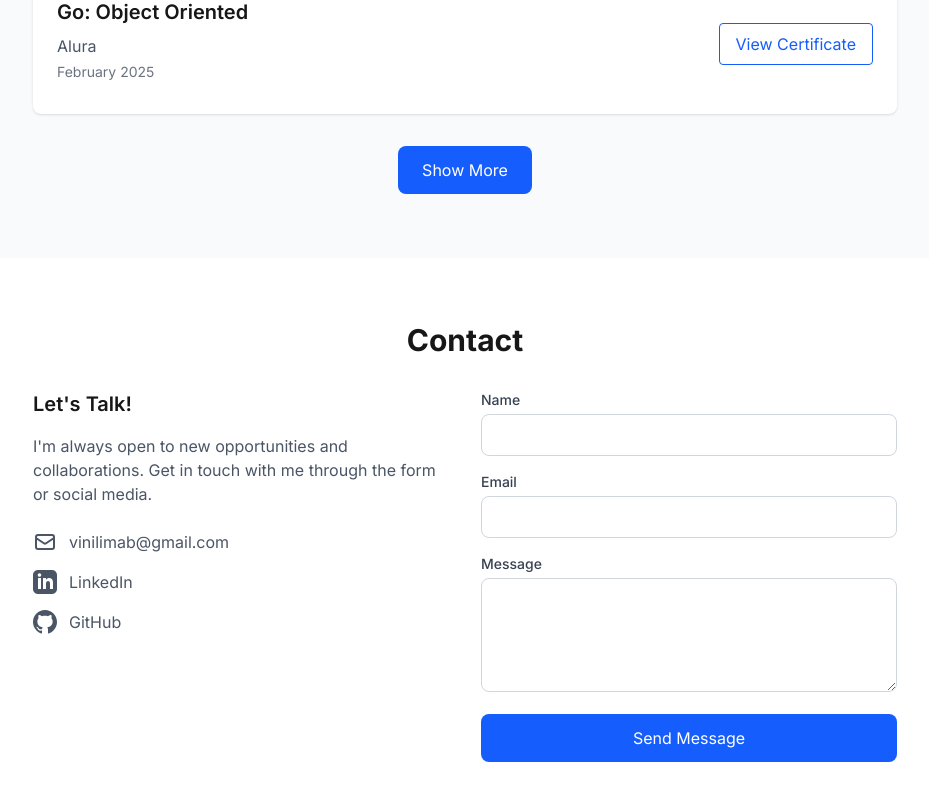
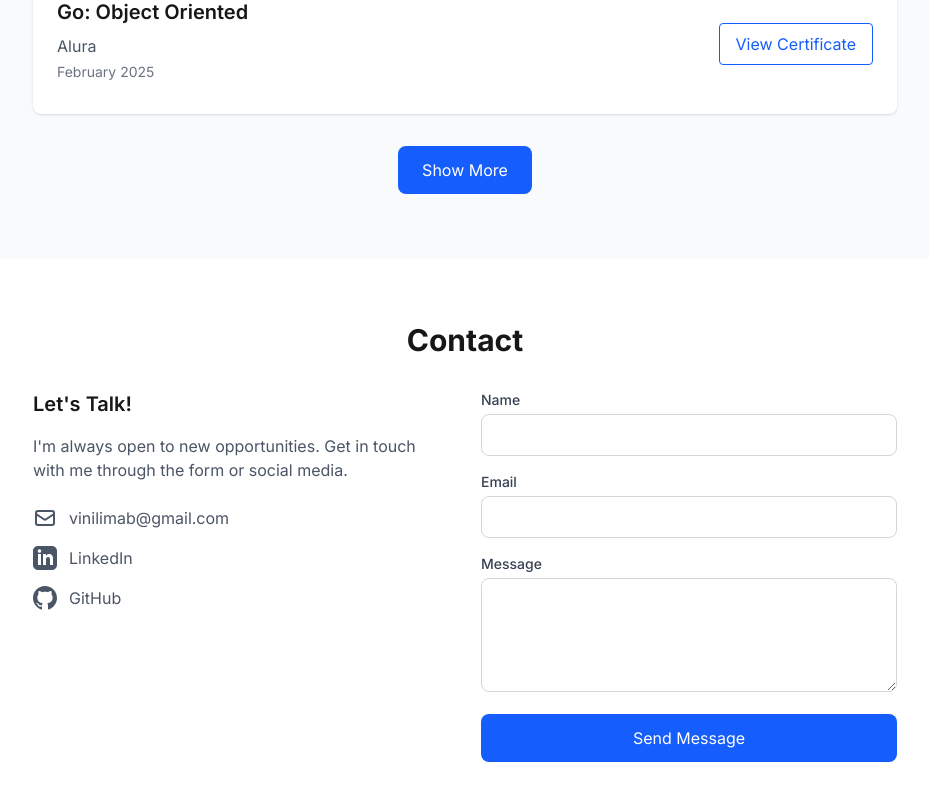
Before and after one commit to ViniciusLBarbosa/portifolio, a Next.js app: page / in a window 1280 px wide. Shown: the part 2300-3100 px from the top of the page, without its empty margins (175-1104 px from the left). Built offline with nearby package versions, Linux system fonts and the light colour scheme; no server answers.

Commit message:
translations update

```diff
--- a/src/i18n/translations.ts
+++ b/src/i18n/translations.ts
@@ -28,7 +28,7 @@ export const translations = {
     contact: {
       title: "Contact",
       subtitle: "Let's Talk!",
-      description: "I'm always open to new opportunities and collaborations. Get in touch with me through the form or social media.",
+      description: "I'm always open to new opportunities. Get in touch with me through the form or social media.",
       name: "Name",
       email: "Email",
       message: "Message",
@@ -67,7 +67,7 @@ export const translations = {
     contact: {
       title: "Contato",
       subtitle: "Vamos conversar!",
-      description: "Estou sempre aberto a novas oportunidades e parcerias. Entre em contato comigo através do formulário ou das redes sociais.",
+      description: "Estou sempre aberto a novas oportunidades. Entre em contato comigo através do formulário ou das redes sociais.",
       name: "Nome",
       email: "Email",
       message: "Mensagem",
```
